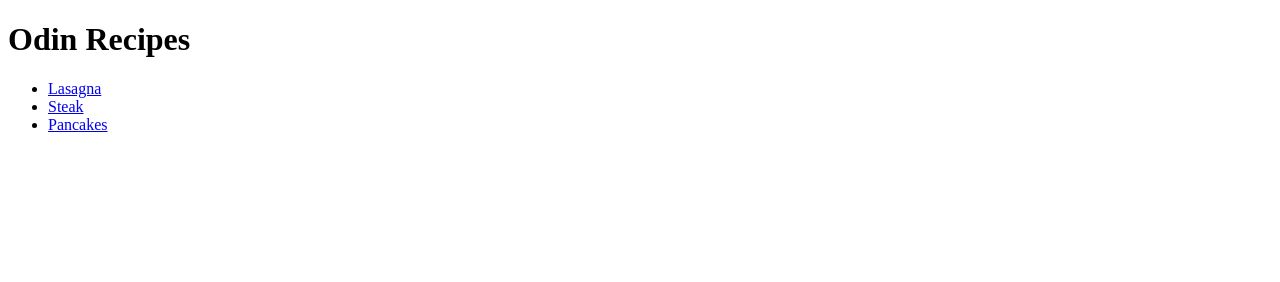
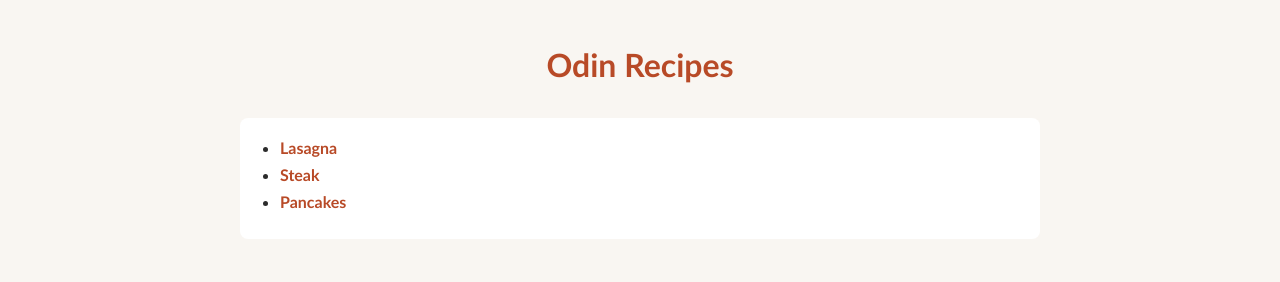
Before and after one commit to belozov/odin-recipes, a plain HTML site: page index.html in a window 1280 px wide. Drawn offline with Linux system fonts and the light colour scheme.

Commit message:
Add styling with CSS

```diff
--- a/index.html
+++ b/index.html
@@ -4,6 +4,7 @@
     <meta charset="UTF-8">
     <meta name="viewport" content="width=device-width, initial-scale=1.0">
     <title>Document</title>
+    <link rel="stylesheet" href="style.css">
 </head>
 <body>
     <h1>Odin Recipes</h1>
--- /dev/null
+++ b/style.css
@@ -0,0 +1,44 @@
+body{
+    font-family: 'Trebuchet MS', Arial, sans-serif;
+    background-color: #f9f6f2;
+    color: #2b2b2b;
+    max-width: 800px;
+    margin: 0 auto;
+    padding: 24px;
+}
+
+h1 {
+    text-align: center;
+    color: #b84a27;
+    border-bottom: 2 px solid #e0d6cc;
+    padding-bottom: 12px;
+}
+
+img{
+    display:block;
+    margin: 20px auto;
+    max-width: 100%;
+    height: auto;
+    border-radius: 8px;
+}
+
+ul,ol{
+    background-color: #ffffff;
+    padding: 20px 40px;
+    border-radius: 8px;
+}
+
+li{
+
+    margin-bottom: 8px;
+}
+
+a{
+    color:#b84a27;
+    text-decoration:none;
+    font-weight:bold;
+}
+
+a:hover{
+    text-decoration: underline;
+}
```
